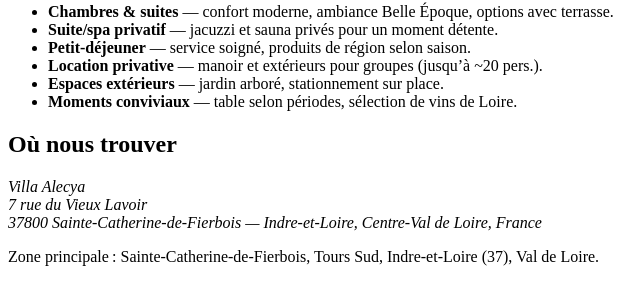
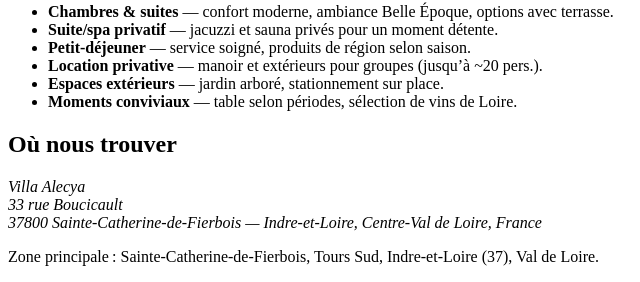
Before and after one commit to uppear/villa-alecya-hub, a plain HTML site: page index.html in a window 1280 px wide. Shown: the part 1076-1358 px from the top of the page, 0-640 px from the left. Drawn offline with Linux system fonts and the light colour scheme.

Commit message:
Update index.html

```diff
--- a/index.html
+++ b/index.html
@@ -355,7 +355,7 @@ Ce <strong>Hub de données IA</strong> synthétise le site officiel :
 <h2>Où nous trouver</h2>
 <address>
 Villa Alecya<br>
-7 rue du Vieux Lavoir<br>
+33 rue Boucicault<br>
 37800 Sainte-Catherine-de-Fierbois — Indre-et-Loire, Centre-Val de Loire, France
 </address>
 <p aria-label="zone géographique">Zone principale : Sainte-Catherine-de-Fierbois, Tours Sud, Indre-et-Loire (37), Val de Loire.</p>
```
